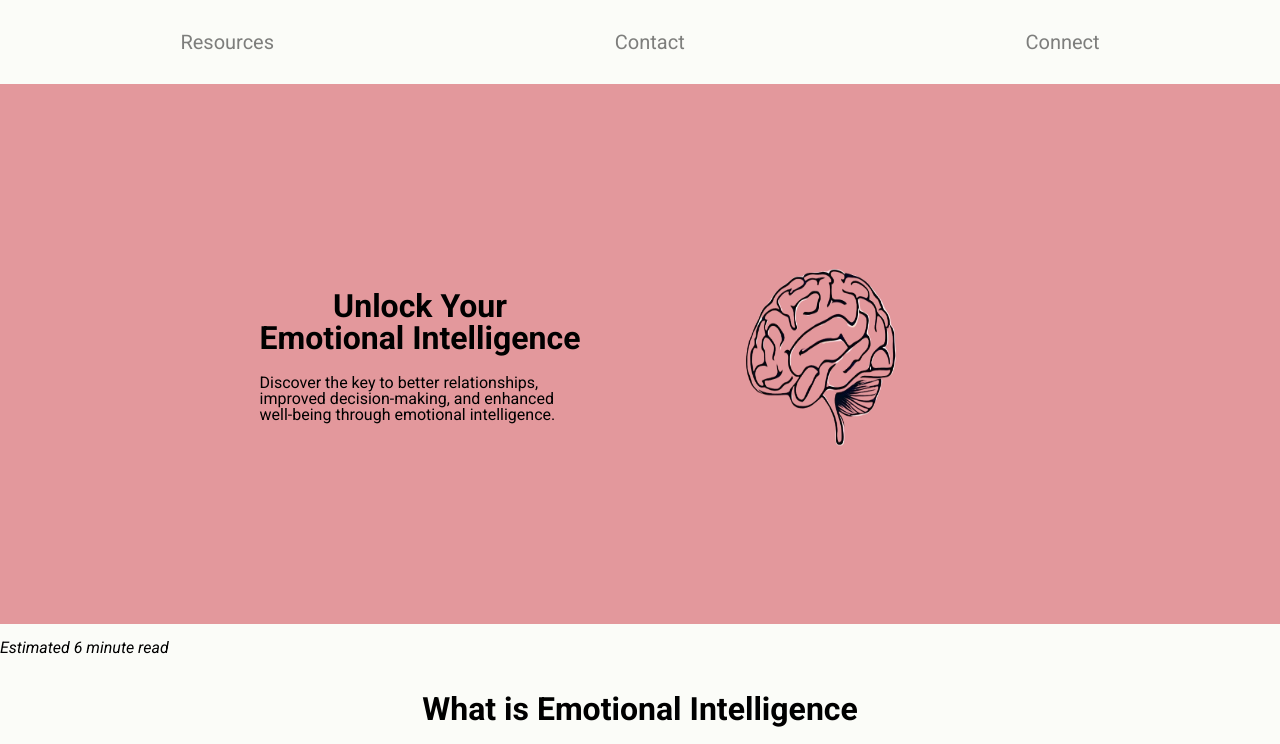
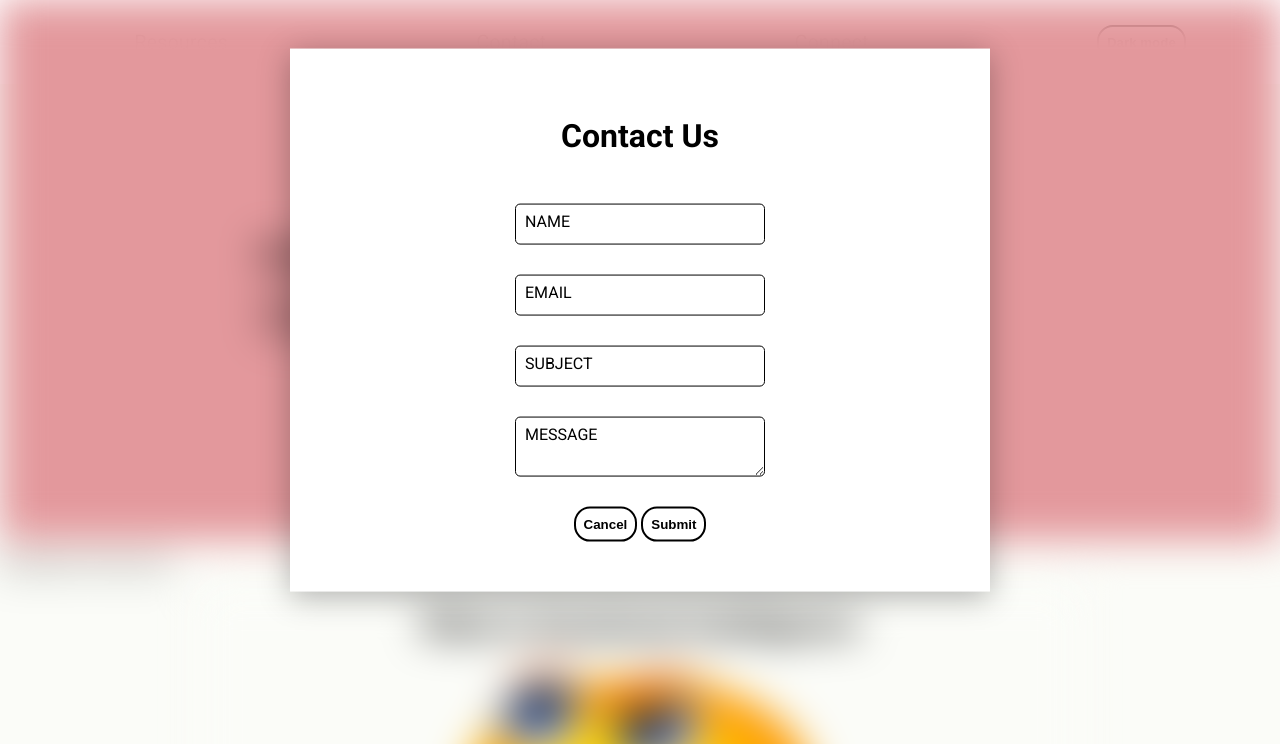
Before and after one commit to spokenprim618/WVasquez_AdvocacyProject, a plain HTML site: page index.html in a window 1280 px wide. Both pictures are taken after a click on the link "Contact". Shown: the top 744 px of the page. Drawn offline with Linux system fonts and the light colour scheme; a web font is replaced by a local one.

Commit message:
lots of things

```diff
--- a/contact/Contact.css
+++ /dev/null
@@ -1,8 +0,0 @@
-body{
-  background-image: url("../blob.jpg");
-  background-repeat: no-repeat;
-  background-size: cover;
-}
-p{
-  color:blue;
-}
--- a/index.html
+++ b/index.html
@@ -17,17 +17,56 @@
       rel="stylesheet">
   </head>
 
-<body>
+<body id = "darkModeColor">
   <div class = "progess-bar">
     <div class = "filled"></div>
   </div>
 
   <div class="nav">
     <a href="#" data-butt = "false" id="resources" >Resources</a>
-    <a href="#">Contact</a>
+    <a href="#" class = "blurButton">Contact</a>
     <a href="#">Connect</a>
+   <button id="darkMode">Dark mode</button>
+  </div>
+   <div id="contactForm" >
+       <form id = "contactFormForm">
+
+         <h1>Contact Us</h1>
+         <div class = "inputBox">
+            <input type="text" required="required">
+            <span>Name</span>
          </div>
 
+         <div class = "inputBox">
+            <input type="email" required="required">
+           <span>Email</span>
+          </div>
+
+         <div class = "inputBox">
+            <input type="text" required="required">
+           <span>Subject</span>
+          </div>
+
+         <div class = "inputBox">
+            <textarea type="text" required="required" ></textarea>
+            <span>Message</span>
+          </div>
+
+         <div id = "buttons">
+           <button class="blurButton">Cancel</button>
+            <button type="submit" >Submit</button>
+          </div>
+
+
+
+
+
+
+
+       </form>
+   </div>
+
+  <div id="blur">
     <div class="landing">
 
         <div class="text">
@@ -41,7 +80,7 @@
       </div>
 
     <p id = "ital">Estimated 6 minute read</p>
-  </div><div class="what">
+     <div class="what">
       <h1>What is Emotional Intelligence</h1>
       <img src = "thi2.png" alt="thinking" width ="400" height="300">
       <p>Emotional intelligence is the ability to understand and manage your own emotions, as well as the emotions of others. It involves being aware of how emotions can drive behavior and impact people's interactions. Emotional intelligence includes skills such as self-awareness, self-regulation, motivation, empathy, and social skills. Developing emotional intelligence can lead to better relationships, improved decision-making, and enhanced well-being through emotional intelligence.</p>
@@ -121,22 +160,8 @@
         </div>
       </div>
     </div>
-
-  <div class="more">
   </div>
-
-  <!-- <div class="more">
-    <h1>Want to learn more</h1>
-    <p>Sign up to gain access to more information and resources</p>
-    <button>Connect with us</button>
-    <form>
-      <p>Email:</p>
-      <input type="email" placeholder="Your Email">
-      <button type="submit">Submit</button>
-    </form>
-  </div> -->
-
-
+     </div>
 </body>
 
 </html>
--- a/resets/reset.css
+++ b/resets/reset.css
@@ -28,3 +28,13 @@ a{
   text-decoration: none;
   line-height:1;
 }
+button{
+  border: 2px solid black;
+  border-radius: 1rem;
+  background: white;
+  color: black;
+  font-family: sans-serif;
+  font-weight: bold;
+  padding: .5rem;
+  cursor: pointer;
+}
--- a/script.js
+++ b/script.js
@@ -14,3 +14,21 @@ function update(){
   requestAnimationFrame(update);
 }
 update();
+
+let blurButton = document.querySelectorAll(".blurButton");
+blurButton.forEach(blurButton=>{
+  blurButton.addEventListener("click",function(){
+    let blur = document.querySelector("#blur");
+    blur.classList.toggle("active");
+
+    let contactForm = document.querySelector("#contactForm");
+    contactForm.classList.toggle("active")
+
+  })
+})
+
+let darkMode = document.querySelector("#darkMode");
+darkMode.addEventListener('click',function(){
+  let darkModeColor = document.querySelector("#darkModeColor");
+  darkModeColor.classList.toggle("active");
+})
--- a/style.css
+++ b/style.css
@@ -3,14 +3,23 @@
 }
 .what,.importance,body{
   background-color:#FBFCF8;
+  transition: 1s;
+}
+p,h1,h2,button{
+  transition: 1s;
 }
 .nav {
   display: flex;
+  position: fixed;
   justify-content: space-around;
-  background-color: rbga(255,255,255);
+  background: white;
   padding:10px;
   height: 8vh;
+  width:100%;
   place-items: center;
+  transition: 1s;
+  top:0;
+  overflow:hidden;
 }
 
 .landing {
@@ -21,6 +30,7 @@
   justify-content: center;
   align-items: center;
   font-family: "roboto";
+  transition: 1s;
 }
 .landing>img{
   padding-left: 20px;
@@ -36,12 +46,6 @@
   .landing>h1{
     letter-spacing: 1px;
   }
-
-
-.more {
-    background-color: #D3D3D3; /* Light Gray */
-    padding: 10px;
-}
 
 .what{
   margin:0px 200px 0px 200px;
@@ -61,6 +65,7 @@ a{
   font-size: 20px;
   color: rgba(0, 0, 0, 0.5);
   padding: 0.7em 1em;
+
 }
 a:after{
   content: "";
@@ -88,6 +93,8 @@ h2,h1{
 position: fixed;
   width: 100%;
   height: 1vh;
+  transition: 1s;
+  z-index: 1;
 }
 .filled{
   width: 100%;
@@ -97,3 +104,132 @@ position: fixed;
 #ital{
   font-style: italic;
 }
+#contactForm{
+  position: fixed;
+  top:40%;
+  left:50%;
+  transform: translate(-50%,-50%);
+  width: 600px;
+  padding: 50px;
+  box-shadow: 0 5px 30px rgba(0,0,0,0.30);
+  background: #fff;
+  visibility: hidden;
+  opacity: 0;
+  transition: .5s;
+  z-index: 1;
+}
+
+#blur.active{
+  filter: blur(20px);
+
+}
+#contactForm.active{
+  visibility: visible;
+  opacity: 1;
+  transition: .5s;
+}
+#darkModeColor.active{
+  h1,p,h2{
+    color:white;
+     transition: 1s;
+  }
+  a{
+    color:#ada8a8;
+  }
+  .nav{
+    background-color: black;
+     transition: 1s;
+  }
+  a:hover{
+    color:white;
+  }
+  a:after{
+    background-color: white;
+  }
+  .what,.importance,#contactForm,html{
+    background-color:black;
+     transition: 1s;
+  }
+  .landing{
+    background-color: purple;
+     transition: 1s;
+  }
+  .filled{
+    background-image: linear-gradient(to right, blue, skyblue);
+  }
+  button{
+    border-color: white;
+    color:white;
+    background-color: black;
+  }
+  .inputBox input, .inputBox textarea{
+    border: 1px solid white;
+    background: lightgray;
+    color: white;
+  }
+  .inputBox span{
+    color:white;
+  }
+  .inputBox input:focus ~ span,
+  .inputBox input:valid ~ span,
+  .inputBox textarea:focus ~ span,
+  .inputBox textarea:valid ~ span{
+    background-color: black;
+    border-left: 1px solid white;
+    border-right: 1px solid white;
+  }
+  background-color: black;
+   transition: 1s;
+}
+#contactFormForm{
+  display: flex;
+  justify-content: center;
+  flex-direction: column;
+  align-items: center;
+  gap:30px;
+}
+.inputBox{
+ position: relative;
+  display: flex;
+  width:250px;
+}
+.inputBox input, .inputBox textarea{
+  width: 100%;
+  padding: 10px;
+  border: 1px solid black;
+  background: white;
+  border-radius: 5px;
+  outline: none;
+  color: black;
+  font-size: 1em;
+  transition: .5s;
+}
+.inputBox span{
+  position: absolute;
+  left:0;
+  padding:10px;
+  pointer-events: none;
+  font-size: 1em;
+  color:black;
+  text-transform: uppercase;
+  transition: .5s;
+}
+.inputBox input:focus ~ span,
+.inputBox input:valid ~ span,
+.inputBox textarea:focus ~ span,
+.inputBox textarea:valid ~ span{
+  color:lightblue;
+  transform: translateX(10px) translateY(-7px);
+  font-size: 0.65em;
+  padding: 0 10px;
+  background-color: white;
+  border-left: 1px solid black;
+  border-right: 1px solid black;
+  letter-spacing: .2em;
+}
+.inputBox input:focus,
+.inputBox input:valid,
+.inputBox textarea:focus,
+.inputBox textarea:valid{
+  border: 1px solid lightblue;
+}
```
Also changed, not shown: contact/Contact.html (deleted, +0 -18 lines). Lines whose indentation alone changed are shown as unchanged.
